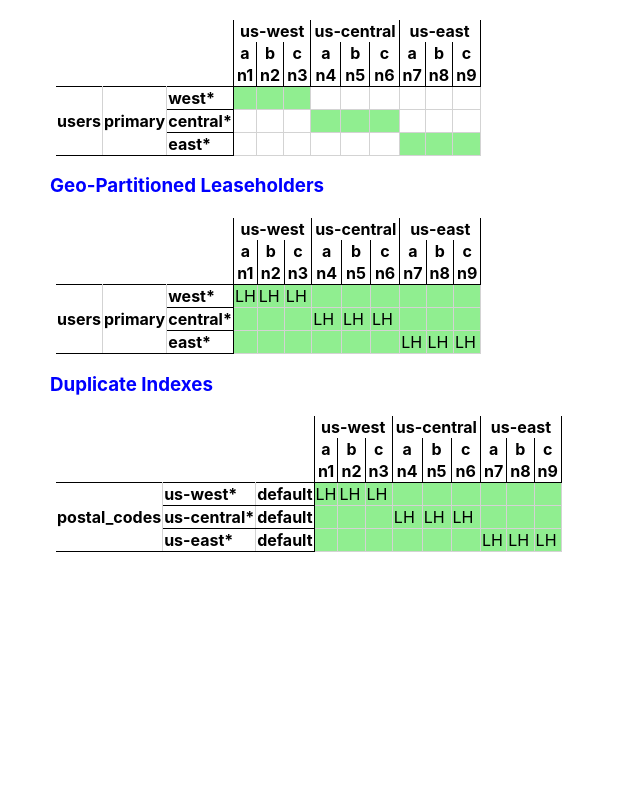
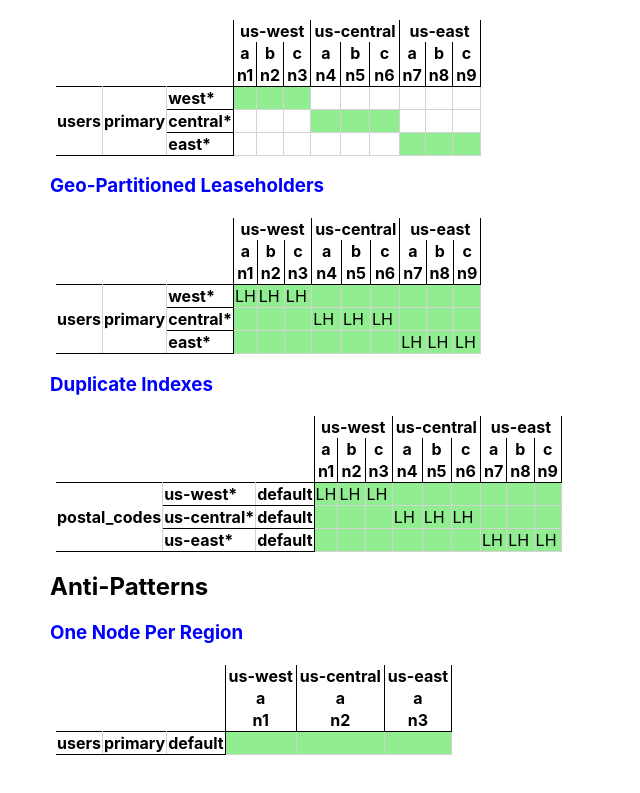
Before and after one commit to vilterp/crdb-config-explorer, a React (Create React App) app: page / in a window 1280 px wide. Shown: the part 741-1534 px from the top of the page, without its empty margins (0-640 px from the left). Before the commit the page ends 1343 px from the top, so only its background shows below. Built offline with nearby package versions, Linux system fonts and the light colour scheme.

Commit message:
add one-node-per-region anti-pattern

```diff
--- a/src/App.tsx
+++ b/src/App.tsx
@@ -1,5 +1,6 @@
 import React, { useState } from "react";
 import {
+  oneNodePerRegionF,
   singleNode,
   threeNodesOneRegion,
   threeNodesThreeRegions,
@@ -161,6 +162,28 @@ const duplicateIndexes: Pattern = {
   ],
 };
 
+const oneNodePerRegion: Pattern = {
+  id: "one-node-per-region",
+  name: "One Node Per Region",
+  situation: {
+    config: {
+      table: usersTableUnPartitioned,
+      formation: oneNodePerRegionF,
+    },
+    downNodeIDs: [],
+  },
+  writes: [
+    {
+      desc: "",
+      write: {
+        partitionName: "default",
+        gateWayNodeID: 1,
+        tableName: "users",
+      },
+    },
+  ],
+};
+
 function IndexPage() {
   return (
     <div className="container">
@@ -189,6 +212,10 @@ function IndexPage() {
       <PatternPreview pattern={geoPartitionedLeaseholders} />
 
       <PatternPreview pattern={duplicateIndexes} />
+
+      <h2>Anti-Patterns</h2>
+
+      <PatternPreview pattern={oneNodePerRegion} />
     </div>
   );
 }
@@ -232,6 +259,7 @@ const PATTERNS = [
   geoPartitionedReplicas,
   geoPartitionedLeaseholders,
   duplicateIndexes,
+  oneNodePerRegion,
 ];
 
 function App() {
--- a/src/configurations.ts
+++ b/src/configurations.ts
@@ -11,13 +11,13 @@ export const singleNode: Formation = {
           name: "N/A",
           nodes: [
             {
-              id: 1
-            }
-          ]
-        }
-      ]
-    }
-  ]
+              id: 1,
+            },
+          ],
+        },
+      ],
+    },
+  ],
 };
 
 export const threeNodesOneRegion: Formation = {
@@ -28,12 +28,12 @@ export const threeNodesOneRegion: Formation = {
         name: az,
         nodes: [
           {
-            id: idx + 1
-          }
-        ]
-      }))
-    }
-  ]
+            id: idx + 1,
+          },
+        ],
+      })),
+    },
+  ],
 };
 
 export const threeNodesThreeRegions: Formation = {
@@ -43,11 +43,27 @@ export const threeNodesThreeRegions: Formation = {
       name: azName,
       nodes: [
         {
-          id: regIdx * 3 + azIdx + 1
-        }
-      ]
-    }))
-  }))
+          id: regIdx * 3 + azIdx + 1,
+        },
+      ],
+    })),
+  })),
+};
+
+export const oneNodePerRegionF: Formation = {
+  regions: ["us-west", "us-central", "us-east"].map((regName, regIdx) => ({
+    name: regName,
+    azs: [
+      {
+        name: "a",
+        nodes: [
+          {
+            id: regIdx + 1,
+          },
+        ],
+      },
+    ],
+  })),
 };
 
 // TABLES
@@ -57,9 +73,9 @@ export const usersTableUnPartitioned: Table = {
   indexes: [
     {
       name: "primary",
-      partitions: [{ name: "default" }]
-    }
-  ]
+      partitions: [{ name: "default" }],
+    },
+  ],
 };
 
 export const usersTablePartitioned: Table = {
@@ -70,19 +86,19 @@ export const usersTablePartitioned: Table = {
       partitions: [
         {
           name: "west",
-          zoneConfig: { leaseholdersRegion: null, dataRegion: "us-west" }
+          zoneConfig: { leaseholdersRegion: null, dataRegion: "us-west" },
         },
         {
           name: "central",
-          zoneConfig: { leaseholdersRegion: null, dataRegion: "us-central" }
+          zoneConfig: { leaseholdersRegion: null, dataRegion: "us-central" },
         },
         {
           name: "east",
-          zoneConfig: { leaseholdersRegion: null, dataRegion: "us-east" }
-        }
-      ]
-    }
-  ]
+          zoneConfig: { leaseholdersRegion: null, dataRegion: "us-east" },
+        },
+      ],
+    },
+  ],
 };
 
 export const usersTableLeaseholderPartitioned: Table = {
@@ -93,19 +109,19 @@ export const usersTableLeaseholderPartitioned: Table = {
       partitions: [
         {
           name: "west",
-          zoneConfig: { leaseholdersRegion: "us-west", dataRegion: null }
+          zoneConfig: { leaseholdersRegion: "us-west", dataRegion: null },
         },
         {
           name: "central",
-          zoneConfig: { leaseholdersRegion: "us-central", dataRegion: null }
+          zoneConfig: { leaseholdersRegion: "us-central", dataRegion: null },
         },
         {
           name: "east",
-          zoneConfig: { leaseholdersRegion: "us-east", dataRegion: null }
-        }
-      ]
-    }
-  ]
+          zoneConfig: { leaseholdersRegion: "us-east", dataRegion: null },
+        },
+      ],
+    },
+  ],
 };
 
 export const usersTableDupIndexes: Table = {
@@ -113,6 +129,6 @@ export const usersTableDupIndexes: Table = {
   indexes: ["us-west", "us-central", "us-east"].map(region => ({
     name: region,
     zoneConfig: { dataRegion: null, leaseholdersRegion: region },
-    partitions: [{ name: "default" }]
-  }))
+    partitions: [{ name: "default" }],
+  })),
 };
```
